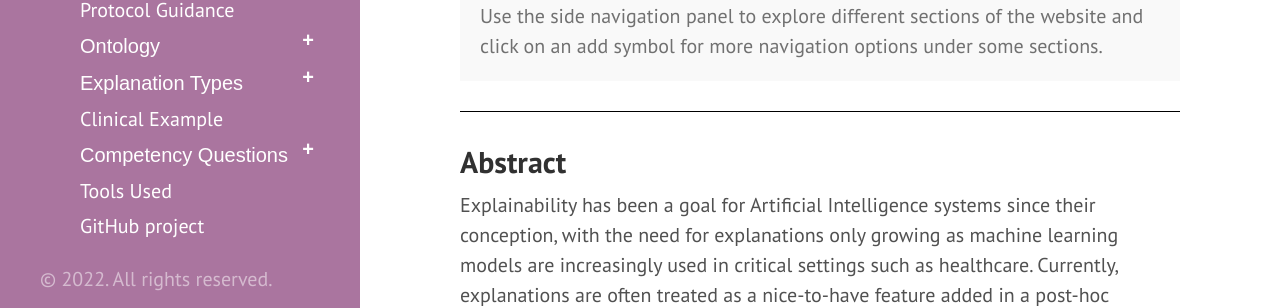
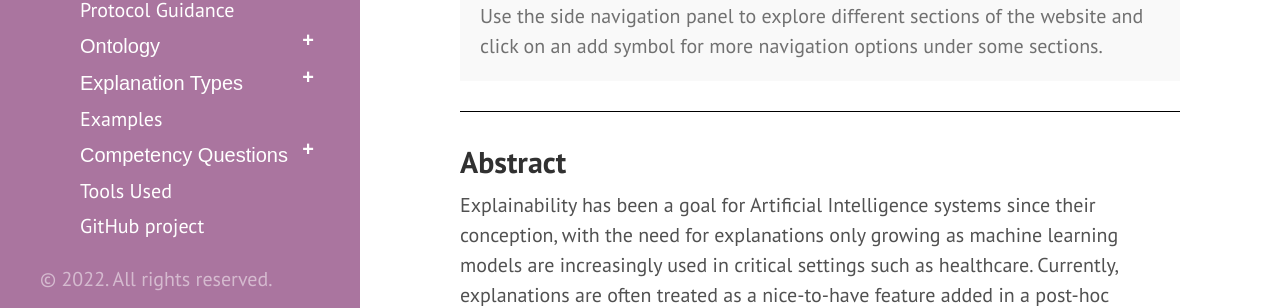
Before and after one commit to tetherless-world/explanation-ontology, a Jekyll site: the page built from index.md, in a window 1280 px wide. Shown: the part 481-789 px from the top of the page. Built offline with Jekyll 4.4.1, drawn with Linux system fonts in a browser that asks for light colours; our own code applies the rules of GitHub Pages for plain Markdown files; Markdown is read by kramdown in place of the engine named in the settings.

Commit message:
Update sidebar.html

```diff
--- a/_includes/sidebar.html
+++ b/_includes/sidebar.html
@@ -51,7 +51,7 @@
           </ul>
         </div>
         </li>
-         <li><a class="sidebar-nav-item{% if page.url == node.url %} active{% endif %}" href="{{site.baseurl}}clinicalexample">Clinical Example</a></li>
+         <li><a class="sidebar-nav-item{% if page.url == node.url %} active{% endif %}" href="{{site.baseurl}}clinicalexample">Examples</a></li>
 
         <li><button class="collapsible">
 <a class="sidebar-nav-item{% if page.url == node.url %} active{% endif %}" href="{{site.baseurl}}competencyquestions">Competency Questions</a></button>
```
